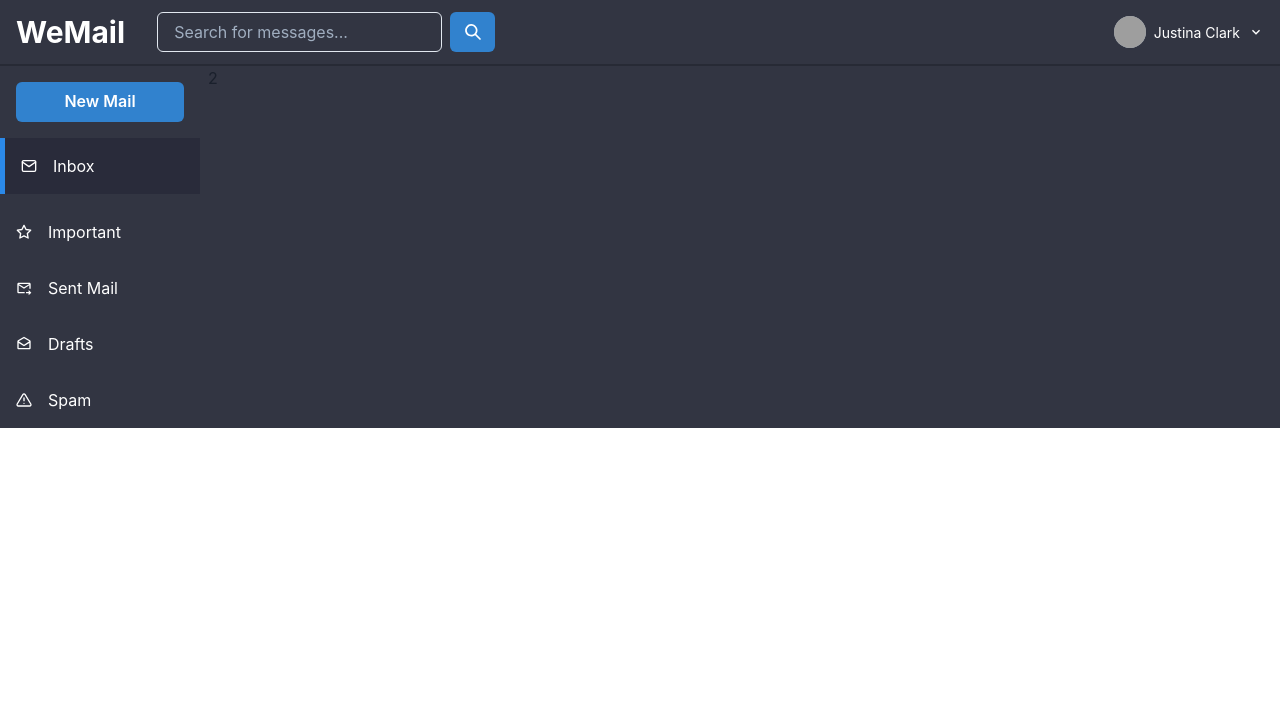
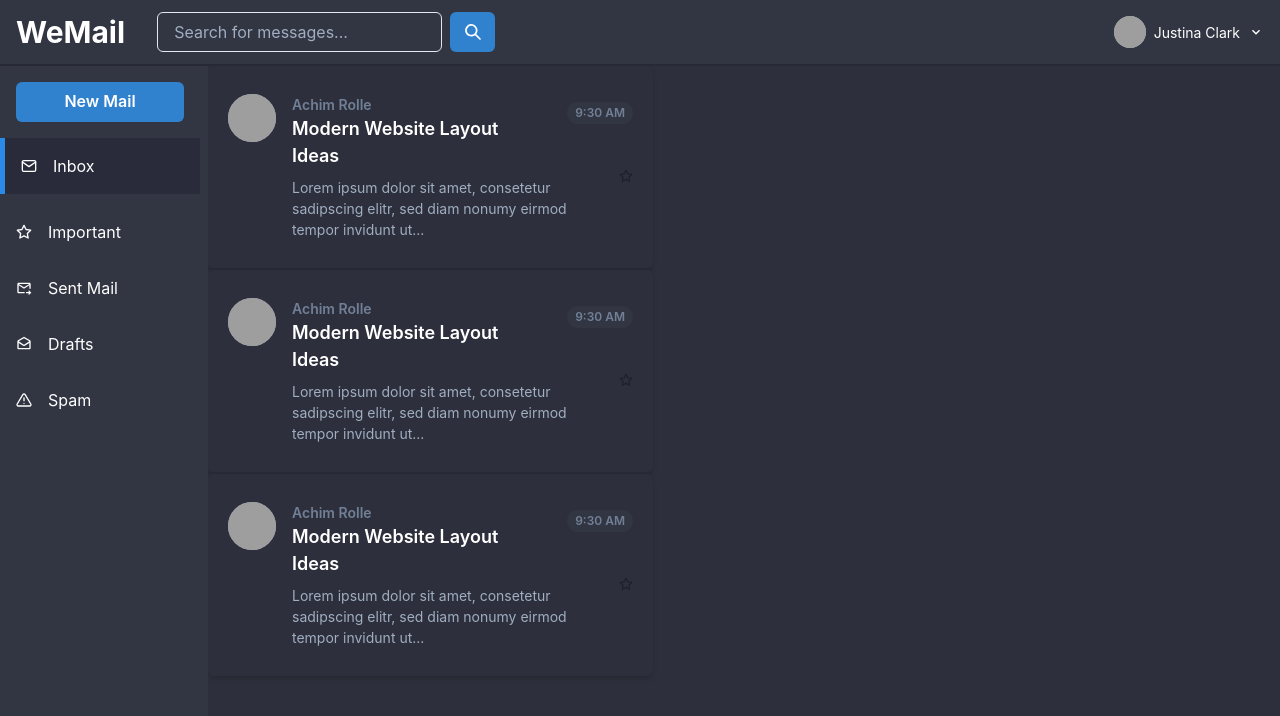
Before and after one commit to celeee/wemail, a React (Create React App) app: page /inbox in a window 1280 px wide. Shown: the top 716 px of the page. Built offline with nearby package versions, Linux system fonts and the light colour scheme; grey boxes are pictures that could not be loaded.

Commit message:
added routes, created inbox list component(ui), and made some small changes in other components

```diff
--- a/src/App.tsx
+++ b/src/App.tsx
@@ -1,16 +1,38 @@
-import { Box, Grid, GridItem } from "@chakra-ui/react";
-import Header from "./components/header/Header";
-import NavigationBar from "./components/navigation/NavigationBar";
+import { Routes, Route, useParams } from 'react-router-dom';
+import * as routes from './constants/routes';
+
+// Components
+import { Box, Grid, GridItem } from '@chakra-ui/react';
+import Header from './components/header/Header';
+import NavigationBar from './components/navigation/NavigationBar';
+import Inbox from './components/inbox/InboxContainer';
 
 function App() {
+  const { id } = useParams();
+
   return (
     <Box>
       <Header />
-      <Grid templateColumns="200px 1fr" gap={2} background="#323542">
+      <Grid
+        templateColumns={`200px ${id ? '445px 1fr' : '1fr'}`}
+        gap={2}
+        background="#323542"
+      >
         <GridItem>
           <NavigationBar />
         </GridItem>
-        <GridItem>2</GridItem>
+        <GridItem background="#2D2F3C">
+          <Routes>
+            <Route path={routes.HOME} element={<Inbox />}>
+              <Route path={routes.INBOX} element={<Inbox />} />
+              <Route path={routes.IMPORTANT} element={<Inbox />} />
+              <Route path={routes.SENT_MAIL} element={<Inbox />} />
+              <Route path={routes.DRAFTS} element={<Inbox />} />
+              <Route path={routes.SPAM} element={<Inbox />} />
+            </Route>
+          </Routes>
+        </GridItem>
+        {id && <GridItem>Inbox View</GridItem>}
       </Grid>
     </Box>
   );
--- a/src/components/Header/Header.tsx
+++ b/src/components/Header/Header.tsx
@@ -1,4 +1,4 @@
-import React, { useState } from "react";
+import React, { useState } from 'react';
 import {
   Heading,
   Input,
@@ -16,29 +16,32 @@ import {
   MenuDivider,
   Box,
   Container,
-} from "@chakra-ui/react";
-import { SearchIcon, ChevronDownIcon } from "@chakra-ui/icons";
+} from '@chakra-ui/react';
+import { SearchIcon, ChevronDownIcon } from '@chakra-ui/icons';
+import { Link } from 'react-router-dom';
 
 const Header = () => {
-  const [searchTerm, setSearchTerm] = useState<string>("");
+  const [searchTerm, setSearchTerm] = useState<string>('');
   const handleSubmit = (event: React.FormEvent<HTMLFormElement>) => {
     event.preventDefault();
-    console.log("submit");
+    console.log('submit');
     console.log(searchTerm);
   };
 
   return (
     <header
       style={{
-        background: "#323542",
-        borderBottom: "2px solid #272A35",
+        background: '#323542',
+        borderBottom: '2px solid #272A35',
       }}
     >
       <Container maxW="container.xl">
         <Flex alignItems="center" h="4rem">
-          <Heading as="h1" size="lg" fontWeight="bold" mr={8} color="white">
-            WeMail
-          </Heading>
+          <Link to="/">
+            <Heading as="h1" size="lg" fontWeight="bold" mr={8} color="white">
+              WeMail
+            </Heading>
+          </Link>
 
           <form onSubmit={handleSubmit}>
             <FormControl display="flex">
@@ -58,23 +61,23 @@ const Header = () => {
             </FormControl>
           </form>
 
-          <HStack spacing={{ base: "0", md: "6" }} ml="auto">
-            <Flex alignItems={"center"}>
+          <HStack spacing={{ base: '0', md: '6' }} ml="auto">
+            <Flex alignItems={'center'}>
               <Menu>
                 <MenuButton
                   py={2}
                   transition="all 0.3s"
-                  _focus={{ boxShadow: "none" }}
+                  _focus={{ boxShadow: 'none' }}
                 >
                   <HStack>
                     <Avatar
-                      size={"sm"}
+                      size={'sm'}
                       src={
-                        "https://images.unsplash.com/photo-1619946794135-5bc917a27793?ixlib=rb-0.3.5&q=80&fm=jpg&crop=faces&fit=crop&h=200&w=200&s=b616b2c5b373a80ffc9636ba24f7a4a9"
+                        'https://images.unsplash.com/photo-1619946794135-5bc917a27793?ixlib=rb-0.3.5&q=80&fm=jpg&crop=faces&fit=crop&h=200&w=200&s=b616b2c5b373a80ffc9636ba24f7a4a9'
                       }
                     />
                     <VStack
-                      display={{ base: "none", md: "flex" }}
+                      display={{ base: 'none', md: 'flex' }}
                       alignItems="flex-start"
                       spacing="1px"
                       ml="2"
@@ -83,7 +86,7 @@ const Header = () => {
                         Justina Clark
                       </Text>
                     </VStack>
-                    <Box display={{ base: "none", md: "flex" }}>
+                    <Box display={{ base: 'none', md: 'flex' }}>
                       <ChevronDownIcon color="white" />
                     </Box>
                   </HStack>
--- /dev/null
+++ b/src/components/inbox/Inbox.tsx
@@ -0,0 +1,32 @@
+import { List, ListItem } from '@chakra-ui/react';
+import InboxCard from './InboxCard';
+
+import { IEmail } from './InboxContainer';
+
+interface IProps {
+  emails: IEmail[] | null;
+}
+
+const Inbox = ({ emails }: IProps): JSX.Element => {
+  return (
+    <List overflowY="auto" height="calc(100vh - 4rem)" overflowX={'hidden'}>
+      {emails?.map(email => (
+        <ListItem
+          key={email.id}
+          maxW={'445px'}
+          borderTop="2px solid #272A35"
+          _first={{ borderTop: '0' }}
+          cursor={'pointer'}
+          _hover={{
+            transformOrigin: 'left',
+            transform: 'scale(1.02)',
+          }}
+        >
+          <InboxCard />
+        </ListItem>
+      ))}
+    </List>
+  );
+};
+
+export default Inbox;
--- /dev/null
+++ b/src/components/inbox/InboxCard.tsx
@@ -0,0 +1,67 @@
+import { Box, Badge, Text, Stack, Avatar, Icon } from '@chakra-ui/react';
+import { FiStar } from 'react-icons/fi';
+
+const InboxCard = () => {
+  return (
+    <Box
+      w={'full'}
+      bg={'#2D2F3C'}
+      boxShadow={'md'}
+      rounded={'md'}
+      p={5}
+      overflow={'hidden'}
+    >
+      <Stack my={2} direction={'row'} spacing={4} align={'center'}>
+        <Avatar
+          alignSelf={'flex-start'}
+          src={'https://avatars0.githubusercontent.com/u/1164541?v=4'}
+          alt={'Author'}
+        />{' '}
+        <Stack direction={'column'} spacing={0} fontSize={'sm'} w={'full'}>
+          <Stack direction={'row'} fontSize={'sm'}>
+            <Stack
+              direction={'column'}
+              spacing={0}
+              fontSize={'sm'}
+              marginRight="auto"
+            >
+              <Text fontWeight={600} color={'gray.500'}>
+                Achim Rolle
+              </Text>
+              <Text color={'white'} fontWeight={600} fontSize={'lg'}>
+                Modern Website Layout Ideas
+              </Text>
+            </Stack>
+
+            <Stack>
+              <Badge
+                marginTop={2}
+                marginLeft={'4'}
+                background="#323542"
+                color="gray.500"
+                fontWeight={600}
+                px={2}
+                py={0.5}
+                rounded={'xl'}
+              >
+                9:30 AM
+              </Badge>
+            </Stack>
+          </Stack>
+
+          <Stack direction={'row'}>
+            <Text color={'gray.400'} pt={2} marginRight="auto">
+              {`Lorem ipsum dolor sit amet, consetetur sadipscing elitr, sed diam
+            nonumy eirmod tempor invidunt ut labore et dolore magna aliquyam
+            erat, sed diam voluptua. At vero eos et accusam et justo duo dolores
+            et ea rebum.`.substring(0, 110) + '...'}
+            </Text>
+            <Icon as={FiStar} fontSize="14" _hover={{ fill: 'yellow' }} />
+          </Stack>
+        </Stack>
+      </Stack>
+    </Box>
+  );
+};
+
+export default InboxCard;
--- /dev/null
+++ b/src/components/inbox/InboxContainer.tsx
@@ -0,0 +1,52 @@
+import { useEffect, useState } from 'react';
+import { useLocation } from 'react-router-dom';
+import Inbox from './Inbox';
+
+export interface IEmail {
+  id: number;
+  subject: string;
+  isImportant?: boolean;
+  body: string;
+  timestamp: Date;
+  viewedAt?: Date;
+  type: 'sent' | 'received' | 'draft';
+}
+
+const InboxContainer = () => {
+  const { pathname } = useLocation();
+  const [emails, setEmails] = useState<IEmail[] | null>([
+    {
+      id: 1,
+      subject: 'My subject',
+      isImportant: true,
+      body: 'This is my email, it is super long so that we are focued to cut it short',
+      timestamp: new Date(),
+      type: 'sent',
+    },
+    {
+      id: 2,
+      subject: 'My subject',
+      viewedAt: new Date(),
+      body: 'This is my email, it is super long so that we are focued to cut it short',
+      timestamp: new Date(),
+      type: 'received',
+    },
+    {
+      id: 3,
+      subject: 'My subject',
+      viewedAt: new Date(),
+      body: 'This is my email, it is super long so that we are focued to cut it short',
+      timestamp: new Date(),
+      type: 'draft',
+    },
+  ]);
+
+  useEffect(() => {
+    // fetch emails by pathname
+    console.log(pathname);
+  });
+
+  return <Inbox emails={emails} />;
+};
+
+export default InboxContainer;
--- a/src/components/navigation/NavigationBar.tsx
+++ b/src/components/navigation/NavigationBar.tsx
@@ -1,5 +1,5 @@
-import { Box, Flex, Button } from "@chakra-ui/react";
-import NavigationList from "./NavigationList/NavigationList";
+import { Box, Flex, Button } from '@chakra-ui/react';
+import NavigationList from './NavigationList/NavigationList';
 
 const NavigationBar = (): JSX.Element => {
   return (
--- a/src/components/navigation/NavigationList/NavigationList.tsx
+++ b/src/components/navigation/NavigationList/NavigationList.tsx
@@ -1,24 +1,34 @@
-import NavigationListItem from "./NavigationListItem";
-import { FiMail, FiStar, FiAlertTriangle } from "react-icons/fi";
-import { MdOutlineDrafts, MdForwardToInbox } from "react-icons/md";
+import NavigationListItem from './NavigationListItem';
+import { FiMail, FiStar, FiAlertTriangle } from 'react-icons/fi';
+import { MdOutlineDrafts, MdForwardToInbox } from 'react-icons/md';
+
+import * as routes from '../../../constants/routes';
 
 const NavigationList = (): JSX.Element => {
   return (
     <nav>
       <ul>
-        <NavigationListItem label="Inbox" path="/inbox" icon={FiMail} />
-        <NavigationListItem label="Important" path="/important" icon={FiStar} />
+        <NavigationListItem label="Inbox" path={routes.INBOX} icon={FiMail} />
+        <NavigationListItem
+          label="Important"
+          path={routes.IMPORTANT}
+          icon={FiStar}
+        />
         <NavigationListItem
           label="Sent Mail"
-          path="/sent-mail"
+          path={routes.SENT_MAIL}
           icon={MdForwardToInbox}
         />
         <NavigationListItem
           label="Drafts"
-          path="/drafts"
+          path={routes.DRAFTS}
           icon={MdOutlineDrafts}
         />
-        <NavigationListItem label="Spam" path="/spam" icon={FiAlertTriangle} />
+        <NavigationListItem
+          label="Spam"
+          path={routes.SPAM}
+          icon={FiAlertTriangle}
+        />
       </ul>
     </nav>
   );
--- /dev/null
+++ b/src/constants/routes.ts
@@ -0,0 +1,7 @@
+export const HOME = "/";
+export const INBOX = "/inbox";
+export const IMPORTANT = "/important";
+export const SENT_MAIL = "/sent-mail";
+export const DRAFTS = "/drafts";
+export const SPAM = "/spam";
+export const EMAIL = "emails/:id";
--- a/src/index.css
+++ b/src/index.css
@@ -8,9 +8,32 @@ body {
     sans-serif;
   -webkit-font-smoothing: antialiased;
   -moz-osx-font-smoothing: grayscale;
+  overflow: hidden;
 }
 
 code {
   font-family: source-code-pro, Menlo, Monaco, Consolas, 'Courier New',
     monospace;
 }
+
+/* width */
+::-webkit-scrollbar {
+  width: 10px;
+}
+
+/* Track */
+::-webkit-scrollbar-track {
+  border-radius: 50px;
+  background: #f1f1f1;
+}
+
+/* Handle */
+::-webkit-scrollbar-thumb {
+  border-radius: 50px;
+  background: #888;
+}
+
+/* Handle on hover */
+::-webkit-scrollbar-thumb:hover {
+  background: #555;
+}
```
